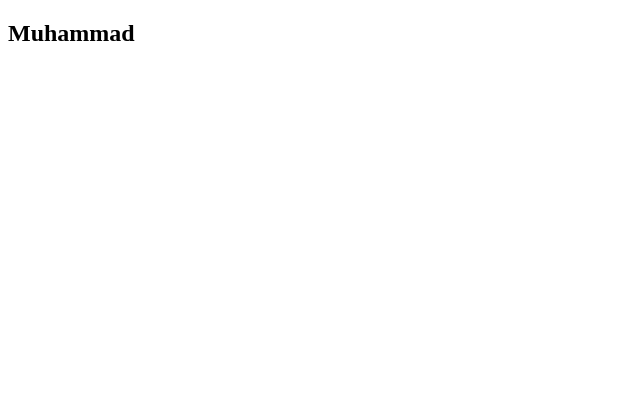
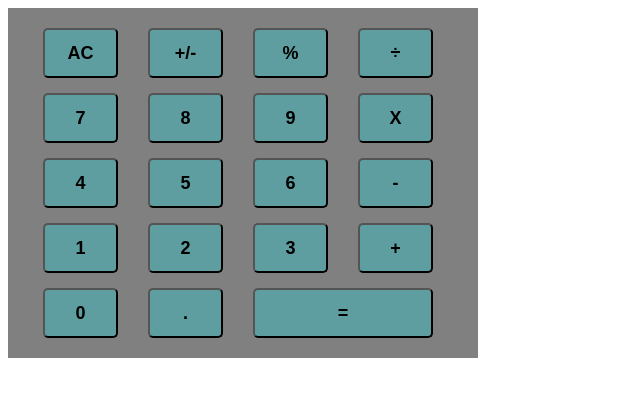
Before and after one commit to MFahadUmer/Calculator, a React (Create React App) app: page / in a window 1280 px wide. Shown: the top 396 px of the page, without its empty margins (0-640 px from the left). Built offline with nearby package versions, Linux system fonts and the light colour scheme.

Commit message:
Adds Button and ButtonPanel Components.

```diff
--- a/src/components/App.js
+++ b/src/components/App.js
@@ -1,11 +1,10 @@
 import React from 'react';
-import Button from './Button';
+import ButtonPanel from './ButtonPanel';
 
 function App() {
-  const name = 'Muhammad';
   return (
     <div>
-      <Button name={name} />
+      <ButtonPanel />
     </div>
   );
 }
--- a/src/components/Button.js
+++ b/src/components/Button.js
@@ -5,18 +5,14 @@ import PropTypes from 'prop-types';
 //   return (<h2>{name}</h2>);
 // }
 
-const Button = ({ name, age }) => (
-  <h2>
-    {name}
-    {age}
-  </h2>
+const Button = ({ value }) => (
+  // <button className="button" type="submit">
+  <button className={value === '=' ? 'equalButton' : 'button'} type="submit">
+    {value}
+  </button>
 );
 
 Button.propTypes = {
-  name: PropTypes.string,
-  age: PropTypes.number.isRequired,
-};
-Button.defaultProps = {
-  name: '',
+  value: PropTypes.string.isRequired,
 };
 export default Button;
--- /dev/null
+++ b/src/components/ButtonPanel.js
@@ -0,0 +1,38 @@
+import React from 'react';
+import Button from './Button';
+
+const ButtonPanel = () => (
+  <div className="buttonPanel">
+    <div>
+      <Button value="AC" />
+      <Button value="+/-" />
+      <Button value="%" />
+      <Button value="&divide;" />
+    </div>
+    <div>
+      <Button value="7" />
+      <Button value="8" />
+      <Button value="9" />
+      <Button value="X" />
+    </div>
+    <div>
+      <Button value="4" />
+      <Button value="5" />
+      <Button value="6" />
+      <Button value="-" />
+    </div>
+    <div>
+      <Button value="1" />
+      <Button value="2" />
+      <Button value="3" />
+      <Button value="+" />
+    </div>
+    <div>
+      <Button value="0" />
+      <Button value="." />
+      <Button value="=" />
+    </div>
+  </div>
+);
+
+export default ButtonPanel;
--- a/src/index.css
+++ b/src/index.css
@@ -1,33 +1,28 @@
-.mainSection {
-  margin: 0 auto;
-  width: 500px;
+.buttonPanel {
+  padding: 20px;
+  width: 430px;
   background-color: gray;
-  height: 300px;
-  display: flex;
-  justify-content: center;
-  flex-direction: column;
-  align-items: center;
-  border-radius: 15px;
-  color: white;
+  display: grid;
+  grid-template-rows: 1fr 1fr 1fr 1fr 1fr;
+  gap: 15px;
 }
 
-.title {
-  font-weight: bolder;
-  font-size: 24px;
+.button {
+  background-color: cadetblue;
+  border-radius: 5px;
+  width: 75px;
+  height: 50px;
+  font-size: 18px;
+  font-weight: bold;
+  margin: 0 15px;
 }
 
-.message {
-  text-align: center;
-  font-size: 14px;
-  font-weight: bold;
-  padding: 15px;
+.equalButton {
+  background-color: cadetblue;
+  border-radius: 5px;
+  margin: 0 15px;
+  font-weight: bolder;
+  font-size: 18px;
+  width: 180px;
+  height: 50px;
 }
-
-.milestone {
-  color: white;
-  font-size: 14px;
-  background-color: blue;
-  font-weight: bolder;
-  padding: 20px 10px;
-  border-radius: 10px;
-}
```
Also changed, not shown: 1 other file (tests, documents, lock files or other folders).
